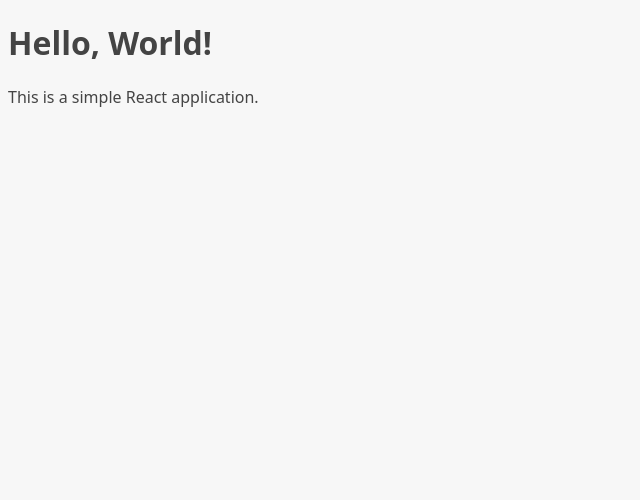
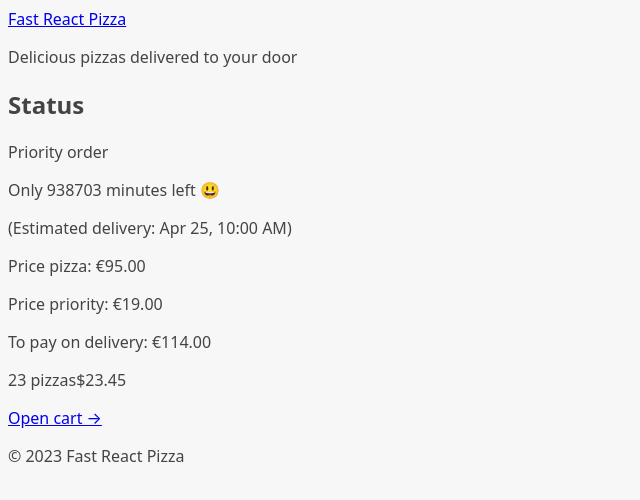
Before and after one commit to mizukami-0418/fast-react-pizza, a React (Vite) app: page /order/1 in a window 1280 px wide. Shown: the top 500 px of the page, without its empty margins (0-640 px from the left). Built offline with nearby package versions, Linux system fonts and the light colour scheme.

Commit message:
ルーターを設定し、アプリレイアウトを追加しました。カートの概要を表示するコンポーネントを作成し、ヘッダーを実装しました。また、依存関係にreact-router-domを追加しました。

```diff
--- a/package.json
+++ b/package.json
@@ -11,7 +11,8 @@
   },
   "dependencies": {
     "react": "^19.1.0",
-    "react-dom": "^19.1.0"
+    "react-dom": "^19.1.0",
+    "react-router-dom": "^6.30.1"
   },
   "devDependencies": {
     "@eslint/js": "^9.30.1",
--- a/src/App.jsx
+++ b/src/App.jsx
@@ -1,10 +1,42 @@
+import { createBrowserRouter, RouterProvider } from "react-router-dom";
+import Home from "./ui/Home.jsx";
+import Menu from "./features/menu/Menu.jsx";
+import Cart from "./features/cart/Cart.jsx";
+import CreateOrder from "./features/order/CreateOrder.jsx";
+import Order from "./features/order/Order.jsx";
+import AppLayout from "./ui/AppLayout.jsx";
+
+// ルーターの設定
+const router = createBrowserRouter([
+  {
+    element: <AppLayout />,
+    children: [
+      {
+        path: "/",
+        element: <Home />,
+      },
+      {
+        path: "/menu",
+        element: <Menu />,
+      },
+      {
+        path: "/cart",
+        element: <Cart />,
+      },
+      {
+        path: "/order/new",
+        element: <CreateOrder />,
+      },
+      {
+        path: "/order/:orderId",
+        element: <Order />,
+      },
+    ], // AppLayoutをルート要素として設定
+  },
+]);
+
 function App() {
-  return (
-    <div>
-      <h1>Hello, World!</h1>
-      <p>This is a simple React application.</p>
-    </div>
-  );
+  return <RouterProvider router={router} />;
 }
 
 export default App;
--- a/src/features/cart/CartOverview.jsx
+++ b/src/features/cart/CartOverview.jsx
@@ -1,3 +1,5 @@
+import { Link } from "react-router-dom";
+
 function CartOverview() {
   return (
     <div>
@@ -5,7 +7,7 @@
         <span>23 pizzas</span>
         <span>$23.45</span>
       </p>
-      <a href="#">Open cart &rarr;</a>
+      <Link to="/cart">Open cart &rarr;</Link>
     </div>
   );
 }
--- /dev/null
+++ b/src/ui/AppLayout.jsx
@@ -0,0 +1,22 @@
+import { Outlet } from "react-router-dom";
+import CartOverview from "../features/cart/CartOverview";
+import Header from "./Header";
+
+function AppLayout() {
+  return (
+    <div className="app-layout">
+      <header className="app-header">
+        <Header />
+      </header>
+      <main className="app-content">
+        <Outlet />
+      </main>
+      <CartOverview />
+      <footer className="app-footer">
+        <p>&copy; 2023 Fast React Pizza</p>
+      </footer>
+    </div>
+  );
+}
+
+export default AppLayout;
--- /dev/null
+++ b/src/ui/Header.jsx
@@ -0,0 +1,12 @@
+import { Link } from "react-router-dom";
+
+function Header() {
+  return (
+    <header>
+      <Link to="/">Fast React Pizza</Link>
+      <p>Delicious pizzas delivered to your door</p>
+    </header>
+  );
+}
+
+export default Header;
```
Also changed, not shown: 1 other file (tests, documents, lock files or other folders).
